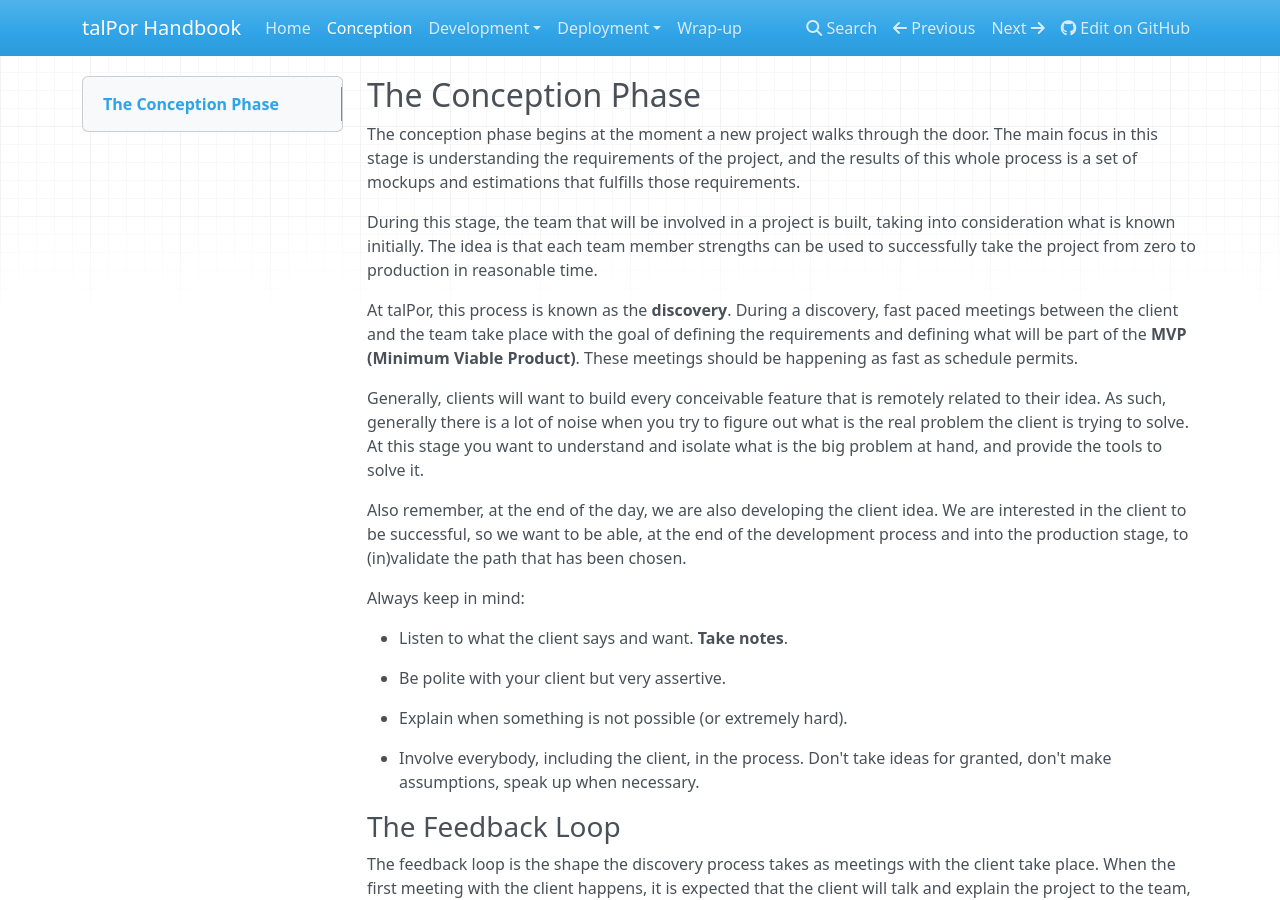
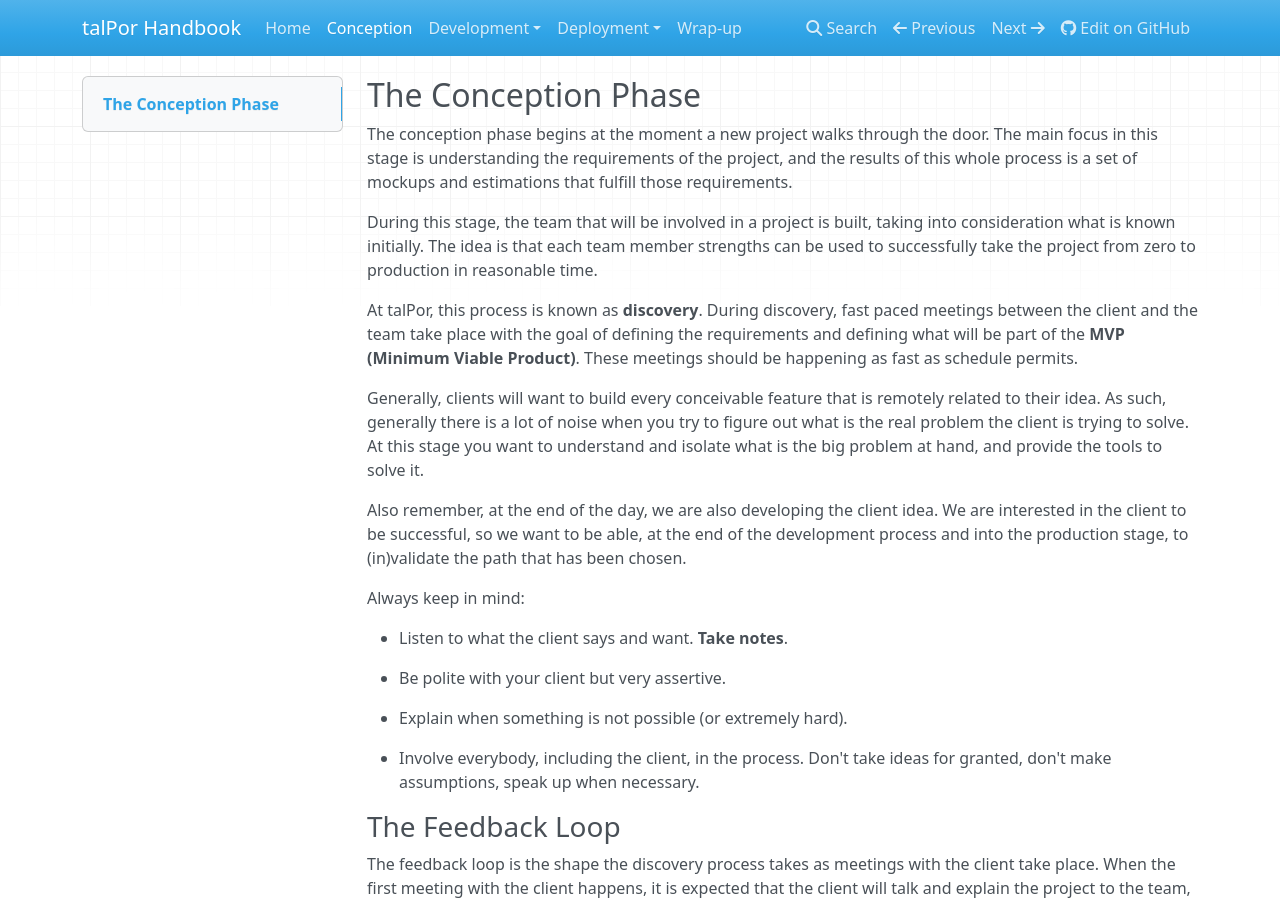
Before and after one commit to talpor/talpor-dev-handbook, an MkDocs documentation site: the page built from docs/conception/index.md, in a window 1280 px wide and 900 px high. Built offline with MkDocs 1.6.1, drawn with Linux system fonts in a browser that asks for light colours; nearby versions of some CDN libraries; old or Windows-style settings are respelled for this version of MkDocs.

Commit message:
Update index.md

```diff
--- a/docs/conception/index.md
+++ b/docs/conception/index.md
@@ -3,14 +3,14 @@
 The conception phase begins at the moment a new project walks through
 the door. The main focus in this stage is understanding the
 requirements of the project, and the results of this whole process is
-a set of mockups and estimations that fulfills those requirements.
+a set of mockups and estimations that fulfill those requirements.
 
 During this stage, the team that will be involved in a project is
 built, taking into consideration what is known initially. The idea is
 that each team member strengths can be used to successfully take the
 project from zero to production in reasonable time.
 
-At talPor, this process is known as the **discovery**. During a
+At talPor, this process is known as **discovery**. During
 discovery, fast paced meetings between the client and the team take
 place with the goal of defining the requirements and defining what
 will be part of the **MVP (Minimum Viable Product)**. These meetings
```
